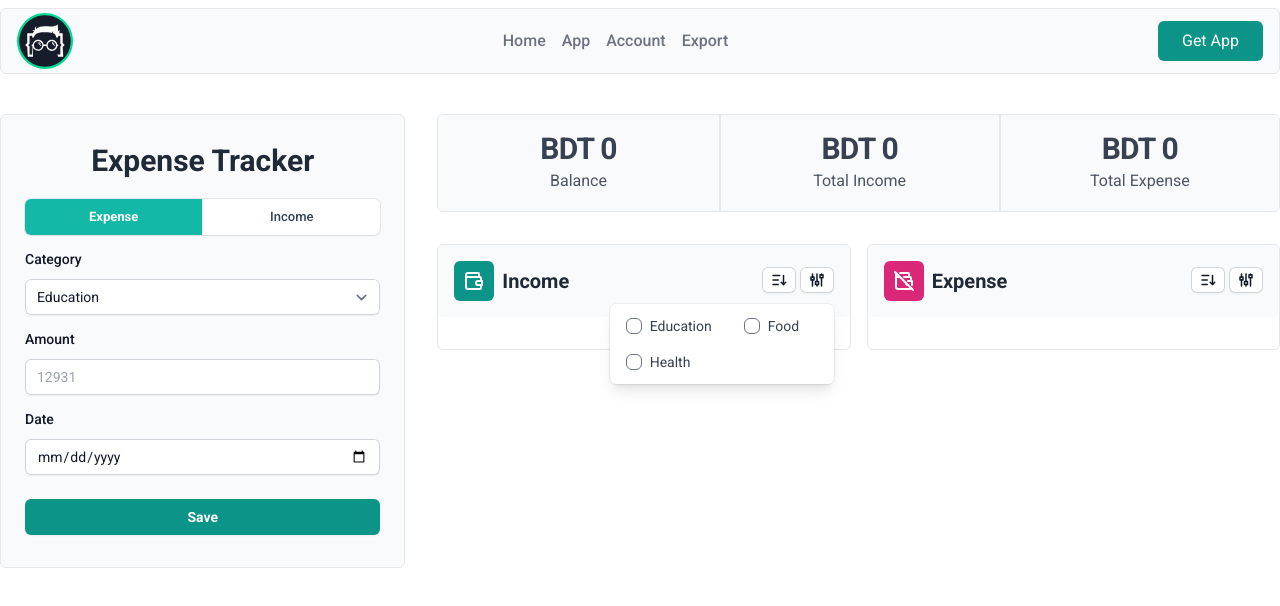
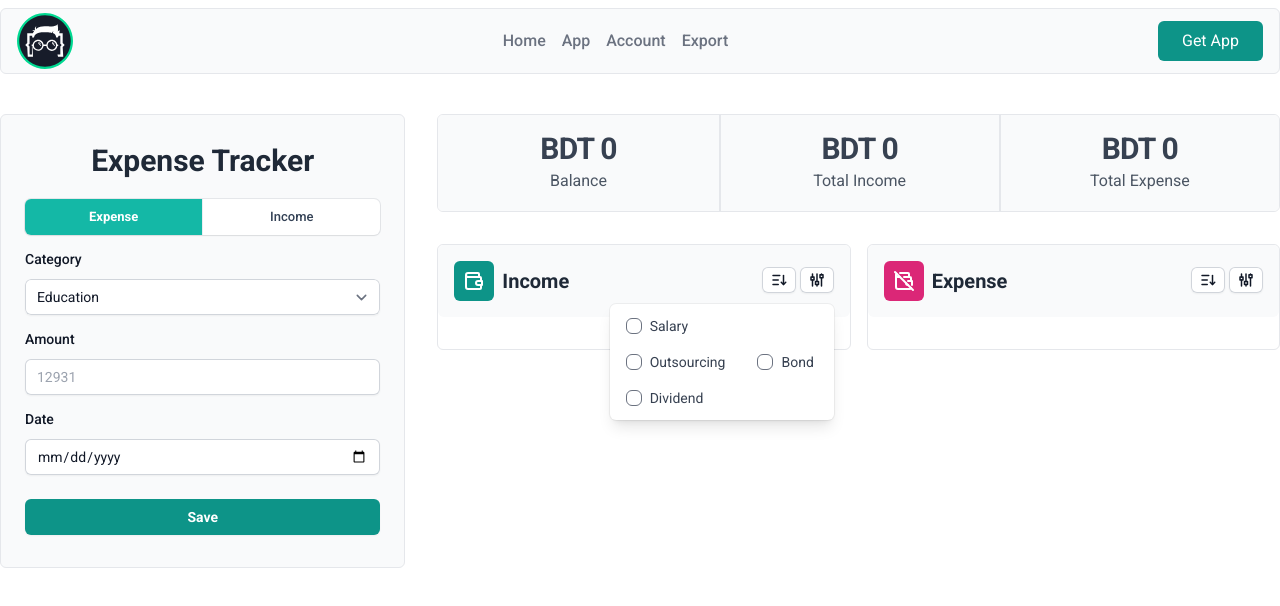
Before and after one commit to rakibhasanbappy/expense-tracker, a React (Vite) app: page / in a window 1280 px wide. Both pictures are taken after a click on the button 816 px from the left and 279 px from the top of the page. Shown: the top 606 px of the page. Built offline with nearby package versions, Linux system fonts and the light colour scheme.

Commit message:
filter options added according to type

```diff
--- a/src/components/Expense.jsx
+++ b/src/components/Expense.jsx
@@ -10,6 +10,7 @@
 export default function Expense({
   expenseList,
   setExpenseList,
+  expenseOptions,
   onEditClick,
   onDeleteClick,
   expenseSortClicked,
@@ -77,7 +78,7 @@
               </button>
             </div>
 
-            {expenseFilterClicked && <Filter />}
+            {expenseFilterClicked && <Filter filterOptions={expenseOptions} />}
           </div>
         </div>
       </div>
--- a/src/components/Filter.jsx
+++ b/src/components/Filter.jsx
@@ -1,4 +1,4 @@
-export default function Filter() {
+export default function Filter({ filterOptions }) {
   return (
     <>
       <div
@@ -10,30 +10,20 @@
         id="filter-dropdown2"
       >
         <div className="py-1" role="none">
-          <label className="inline-flex items-center px-4 py-2 text-sm text-gray-700">
-            <input
-              type="checkbox"
-              className="form-checkbox h-4 w-4 rounded-md text-gray-600"
-              id="filter-option-1"
-            />
-            <span className="ml-2">Education</span>
-          </label>
-          <label className="inline-flex items-center px-4 py-2 text-sm text-gray-700">
-            <input
-              type="checkbox"
-              className="form-checkbox h-4 w-4 rounded-md text-gray-600"
-              id="filter-option-2"
-            />
-            <span className="ml-2">Food</span>
-          </label>
-          <label className="inline-flex items-center px-4 py-2 text-sm text-gray-700">
-            <input
-              type="checkbox"
-              className="form-checkbox h-4 w-4 rounded-md text-gray-600"
-              id="filter-option-3"
-            />
-            <span className="ml-2">Health</span>
-          </label>
+          {filterOptions.map((option) => (
+            <label
+              key={option}
+              className="inline-flex items-center px-4 py-2 text-sm text-gray-700"
+            >
+              <input
+                onClick={(e) => e.stopPropagation()}
+                type="checkbox"
+                className="form-checkbox h-4 w-4 rounded-md text-gray-600"
+                id={option}
+              />
+              <span className="ml-2">{option}</span>
+            </label>
+          ))}
         </div>
       </div>
     </>
--- a/src/components/Form.jsx
+++ b/src/components/Form.jsx
@@ -1,24 +1,14 @@
 export default function Form({
   incomeSelected,
   expenseSelected,
+  incomeOptions,
+  expenseOptions,
   onIncomeClick,
   onExpenseClick,
   transactionData,
   setTransactionData,
   onSave,
 }) {
-  const incomeOptions = ["Salary", "Outsourcing", "Bond", "Dividend"];
-  const expenseOptions = [
-    "Education",
-    "Food",
-    "Health",
-    "Bill",
-    "Insurance",
-    "Tax",
-    "Transport",
-    "Telephone",
-  ];
-
   let options;
 
   const handleChange = (e) => {
--- a/src/components/Income.jsx
+++ b/src/components/Income.jsx
@@ -11,6 +11,7 @@
 export default function Income({
   incomeList,
   setIncomeList,
+  incomeOptions,
   onEditClick,
   onDeleteClick,
   incomeSortClicked,
@@ -76,7 +77,7 @@
               </button>
             </div>
 
-            {incomeFilterClicked && <Filter />}
+            {incomeFilterClicked && <Filter filterOptions={incomeOptions} />}
           </div>
         </div>
       </div>
--- a/src/components/ListDown.jsx
+++ b/src/components/ListDown.jsx
@@ -6,6 +6,8 @@
   expenseList,
   setIncomeList,
   setExpenseList,
+  incomeOptions,
+  expenseOptions,
   onEditClick,
   onDeleteClick,
   incomeSortClicked,
@@ -62,6 +64,7 @@
       <Income
         incomeList={incomeList}
         setIncomeList={setIncomeList}
+        incomeOptions={incomeOptions}
         onEditClick={onEditClick}
         onDeleteClick={onDeleteClick}
         incomeSortClicked={incomeSortClicked}
@@ -72,6 +75,7 @@
       <Expense
         expenseList={expenseList}
         setExpenseList={setExpenseList}
+        expenseOptions={expenseOptions}
         onEditClick={onEditClick}
         onDeleteClick={onDeleteClick}
         expenseSortClicked={expenseSortClicked}
--- a/src/components/Main.jsx
+++ b/src/components/Main.jsx
@@ -20,6 +20,18 @@
   const [incomeList, setIncomeList] = useState([]);
   const [expenseList, setExpenseList] = useState([]);
   const [editedAmount, setEditedAmount] = useState(0);
+
+  const incomeOptions = ["Salary", "Outsourcing", "Bond", "Dividend"];
+  const expenseOptions = [
+    "Education",
+    "Food",
+    "Health",
+    "Bill",
+    "Insurance",
+    "Tax",
+    "Transport",
+    "Telephone",
+  ];
 
   const handleIncomeClick = () => {
     setIncomeSelected(true);
@@ -172,6 +184,8 @@
           <Form
             incomeSelected={incomeSelected}
             expenseSelected={expenseSelected}
+            incomeOptions={incomeOptions}
+            expenseOptions={expenseOptions}
             onIncomeClick={handleIncomeClick}
             onExpenseClick={handleExpenseClick}
             transactionData={transactionData}
@@ -181,6 +195,8 @@
           <RightColumn
             income={income}
             expense={expense}
+            incomeOptions={incomeOptions}
+            expenseOptions={expenseOptions}
             incomeList={incomeList}
             expenseList={expenseList}
             setIncomeList={setIncomeList}
--- a/src/components/RightColumn.jsx
+++ b/src/components/RightColumn.jsx
@@ -6,6 +6,8 @@
   expense,
   incomeList,
   expenseList,
+  incomeOptions,
+  expenseOptions,
   setIncomeList,
   setExpenseList,
   onEditClick,
@@ -25,6 +27,8 @@
       <ListDown
         incomeList={incomeList}
         expenseList={expenseList}
+        incomeOptions={incomeOptions}
+        expenseOptions={expenseOptions}
         setIncomeList={setIncomeList}
         setExpenseList={setExpenseList}
         onEditClick={onEditClick}
```
